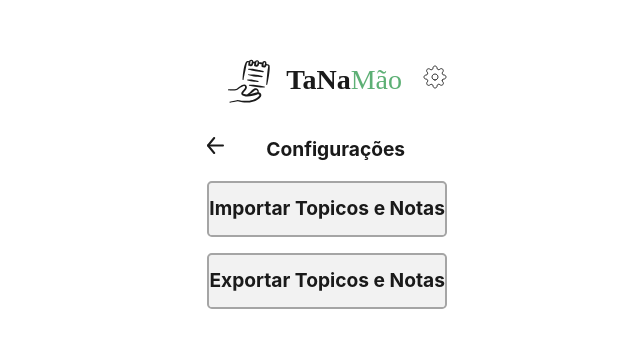
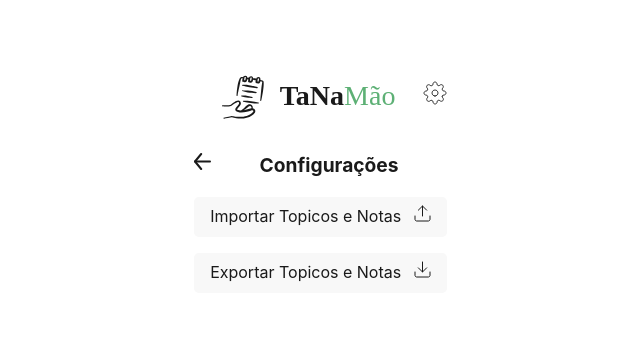
Before and after one commit to Beteenn/tanamao, a Vue app: page /settings in a window 1280 px wide. Shown: the part 212-560 px from the top of the page, without its empty margins (193-833 px from the left). Built offline with nearby package versions, Linux system fonts and the light colour scheme.

Commit message:
FIX: Ajusta estilo pagina de configuracoes

```diff
--- a/src/assets/base.css
+++ b/src/assets/base.css
@@ -1,4 +1,3 @@
-/* color palette from <https://github.com/vuejs/theme> */
 :root {
   --vt-c-white: #ffffff;
   --vt-c-white-soft: #f8f8f8;
--- a/src/components/shared/icons/DownloadIcon.vue
+++ b/src/components/shared/icons/DownloadIcon.vue
@@ -1,6 +1,7 @@
 <script setup lang="ts"></script>
 
 <template>
+  <div class="icon-stroke">
     <svg width="17" height="17" viewBox="0 0 17 17" fill="none" xmlns="http://www.w3.org/2000/svg">
       <path
         d="M16 11V14.3333C16 14.7754 15.8244 15.1993 15.5118 15.5118C15.1993 15.8244 14.7754 16 14.3333 16H2.66667C2.22464 16 1.80072 15.8244 1.48816 15.5118C1.17559 15.1993 1 14.7754 1 14.3333V11"
@@ -16,4 +17,5 @@
       />
       <path d="M8.5 11V1" stroke="white" stroke-linecap="round" stroke-linejoin="round" />
     </svg>
+  </div>
 </template>
--- a/src/components/shared/icons/UploadIcon.vue
+++ b/src/components/shared/icons/UploadIcon.vue
@@ -1,6 +1,7 @@
 <script setup lang="ts"></script>
 
 <template>
+  <div class="icon-stroke">
     <svg width="17" height="17" viewBox="0 0 17 17" fill="none" xmlns="http://www.w3.org/2000/svg">
       <path
         d="M16 11V14.3333C16 14.7754 15.8244 15.1993 15.5118 15.5118C15.1993 15.8244 14.7754 16 14.3333 16H2.66667C2.22464 16 1.80072 15.8244 1.48816 15.5118C1.17559 15.1993 1 14.7754 1 14.3333V11"
@@ -16,4 +17,5 @@
       />
       <path d="M8.5 1V11" stroke="white" stroke-linecap="round" stroke-linejoin="round" />
     </svg>
+  </div>
 </template>
--- a/src/views/SettingsView.vue
+++ b/src/views/SettingsView.vue
@@ -4,10 +4,12 @@ import { useTopicsStore } from '@/stores/topicStore'
 import router from '@/router'
 import { toast, type ToastOptions } from 'vue3-toastify'
 import 'vue3-toastify/dist/index.css'
+import BaseIcon from '@/components/shared/icons/BaseIcon.vue'
 
 export default {
   components: {
-    HeaderApp
+    HeaderApp,
+    BaseIcon
   },
 
   methods: {
@@ -36,28 +38,32 @@ export default {
   <main>
     <HeaderApp :showBackButton="true" title-page="Configurações" />
 
-    <div class="setting-card" @click="goToImport">Importar Topicos e Notas</div>
-    <div class="setting-card" @click="exportJson">Exportar Topicos e Notas</div>
+    <div class="setting-card" @click="goToImport">Importar Topicos e Notas
+      <BaseIcon name="upload" />
+    </div>
+    <div class="setting-card" @click="exportJson">Exportar Topicos e Notas
+      <BaseIcon name="download" />
+    </div>
   </main>
 </template>
 
 <style scoped>
 .setting-card {
   cursor: pointer;
+  justify-content: space-between;
   display: flex;
-  justify-content: center;
   align-items: center;
-  font-weight: bold;
   color: var(--color-heading);
-  background-color: var(--color-background-mute);
-  border: 0.15rem solid var(--vt-c-primary-border-items);
-  font-size: 1.2rem;
-  height: 7vh;
+  background-color: var(--color-background-soft);
+  font-size: 1rem;
+  height: 5vh;
   border-radius: 0.3rem;
   margin: 1rem 0;
+  padding: 1rem;
 }
 
 .setting-card:hover {
   transition-duration: 0.3s;
+  background-color: var(--color-background-mute);
 }
 </style>
```
Lines whose indentation alone changed are shown as unchanged.
